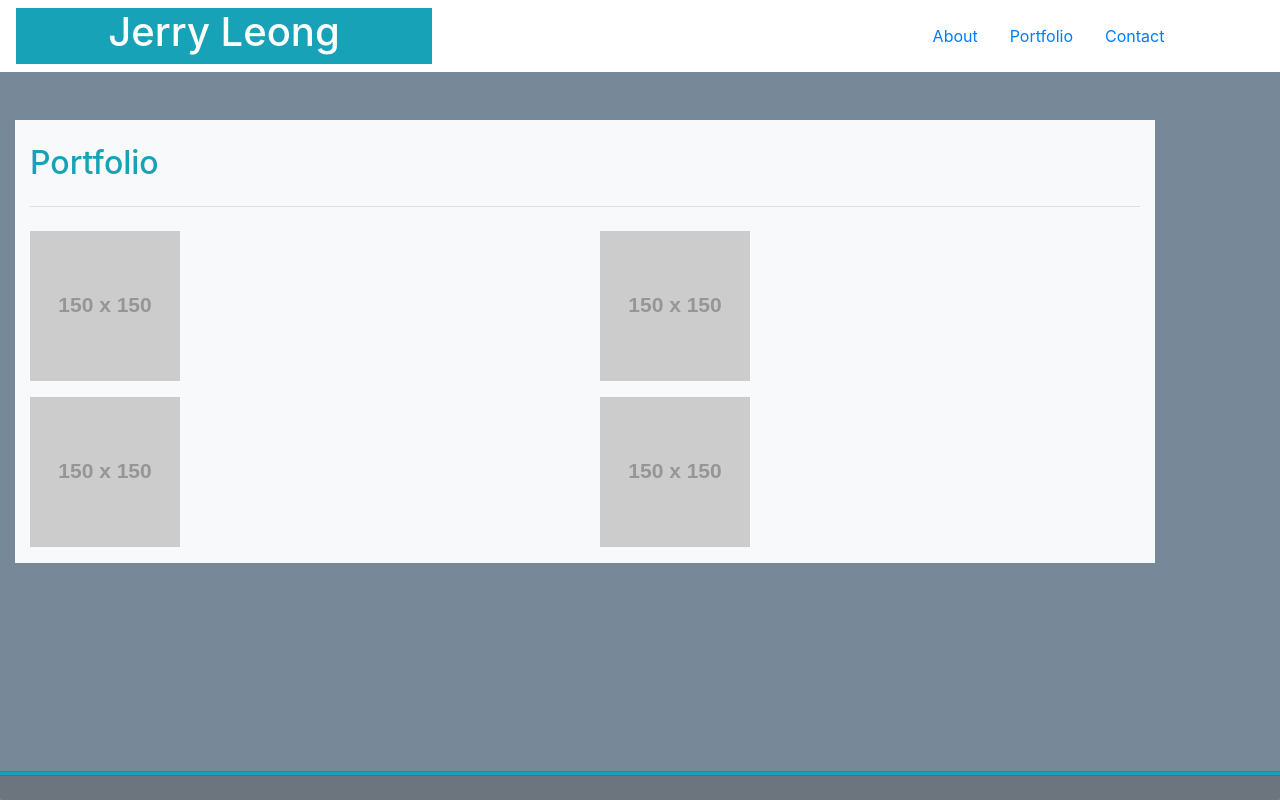
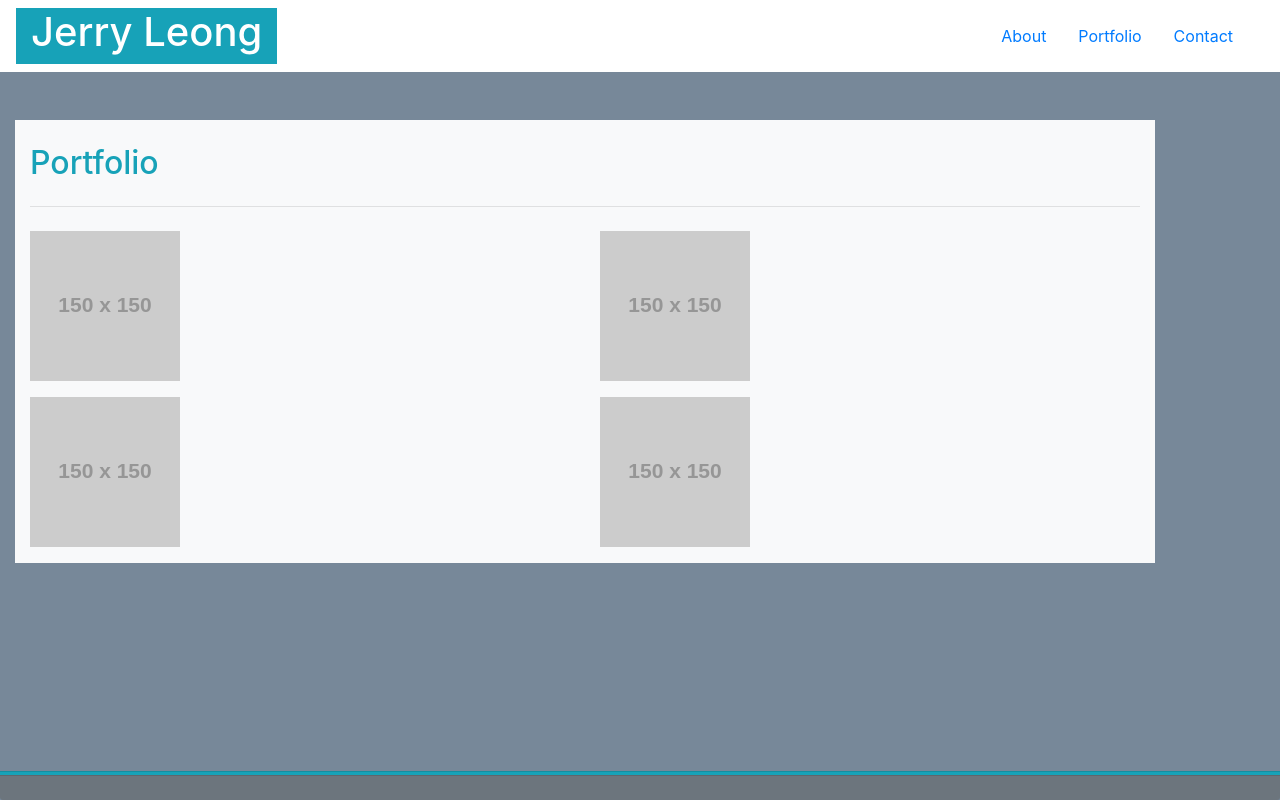
Before and after one commit to jleong20/Jerry_Leong_Portfolio, a plain HTML site: page portfolio.html in a window 1280 px wide. Drawn offline with nearby package versions, Linux system fonts and the light colour scheme; placeholder pictures from the web are drawn by us.

```diff
--- a/portfolio.html
+++ b/portfolio.html
@@ -11,11 +11,10 @@
 
         <!-- navbar -->
         <nav class="row navbar navbar-light bg-white">
-            <header class="text-center text-white bg-info col-md-4 col-sm-12">
+            <header class="text-center text-white bg-info col-md-auto col-sm-12">
                 <h1>Jerry Leong</h1>
             </header>
-            <div class="col-md-4"></div>
-            <ul class="nav justify-content-center col-md-4 col-sm-12">
+            <ul class="nav justify-content-center col-sm-12 col-md-auto">
                 <li class="nav-item">
                     <a class="nav-link" href="index.html">About</a>
                 </li>
```
Also changed, not shown: contact.html (+3 -5 lines), index.html (+2 -2 lines).
